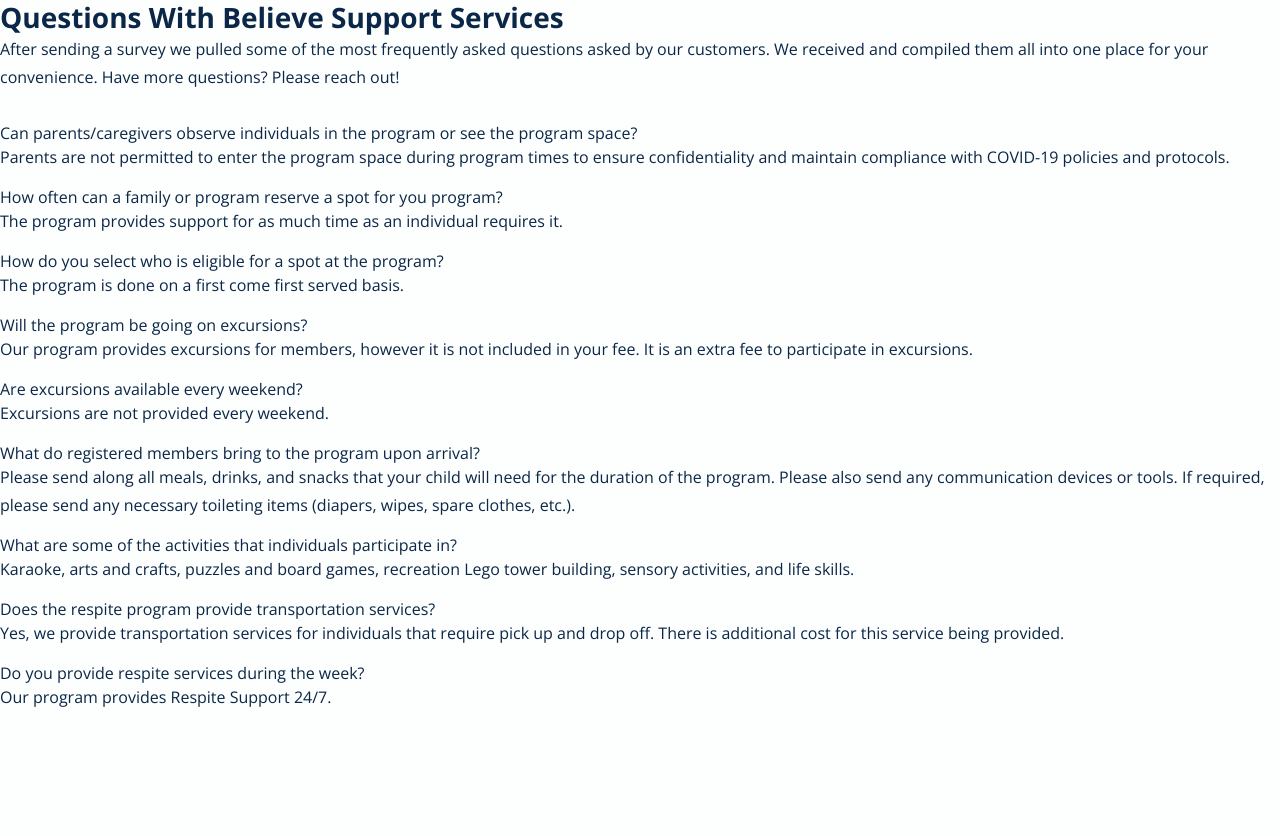
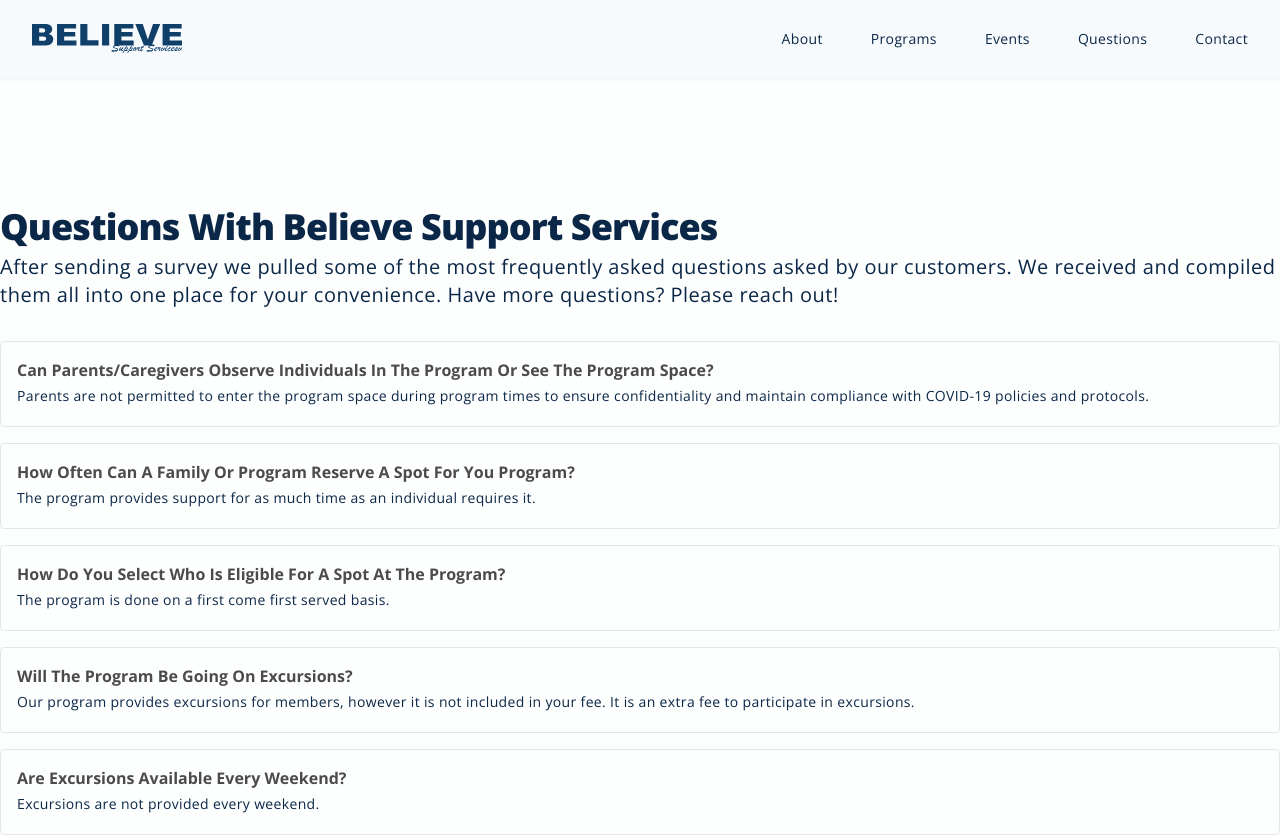
Before and after one commit to Justin-Bento/believe-support-services, a Next.js app: page /questions in a window 1280 px wide. Shown: the top 836 px of the page. Before the commit the page ends 800 px from the top, so only its background shows below. Built offline with nearby package versions, Linux system fonts and the light colour scheme.

Commit message:
added content

```diff
--- a/src/pages/questions.tsx
+++ b/src/pages/questions.tsx
@@ -1,25 +1,29 @@
-import React from 'react'
+import React from 'react';
+import Appbar from "@/components/Appbar";
+import Footer from '@/components/Footer';
 import { frequently_asked_questions } from '@/lib/data';
 
 export default function questions() {
   return (
     <>
-      <main>
-        <h1 className="headline-medium">Questions With Believe Support Services</h1>
-        <p className="body-large">After sending a survey we pulled some of the most frequently asked questions asked by our customers. We received and compiled them all into one place for your convenience. Have more questions? Please reach out!</p>
+    <Appbar />
+      <main className="p-4 my-32 lg:container lg:mx-auto lg:p-0">
+        <h1 className="headline-large">Questions With Believe Support Services</h1>
+        <p className="mt-1.5 text-xl leading-7 tracking-wide">After sending a survey we pulled some of the most frequently asked questions asked by our customers. We received and compiled them all into one place for your convenience. Have more questions? Please reach out!</p>
         <section className='my-8 space-y-4'>
           {frequently_asked_questions.map((data: any) => {
             return (
               <>
-                <div className="">
-                  <h2 className="title-medium">{data.question}</h2>
-                  <p className="body-large">{data.awnser}</p>
+                <div className="p-4 border rounded">
+                  <h2 className="text-base font-bold opacity-70  capitalize [&[align=center]]:text-center [&[align=right]]:text-right">{data.question}</h2>
+                  <p className="text-sm tracking-wide font-normal leading-7 [&[align=center]]:text-center [&[align=right]]:text-right">{data.awnser}</p>
                 </div>
               </>
             )
           })}
         </section>
       </main>
+    <Footer/>
     </>
   )
 }
```
